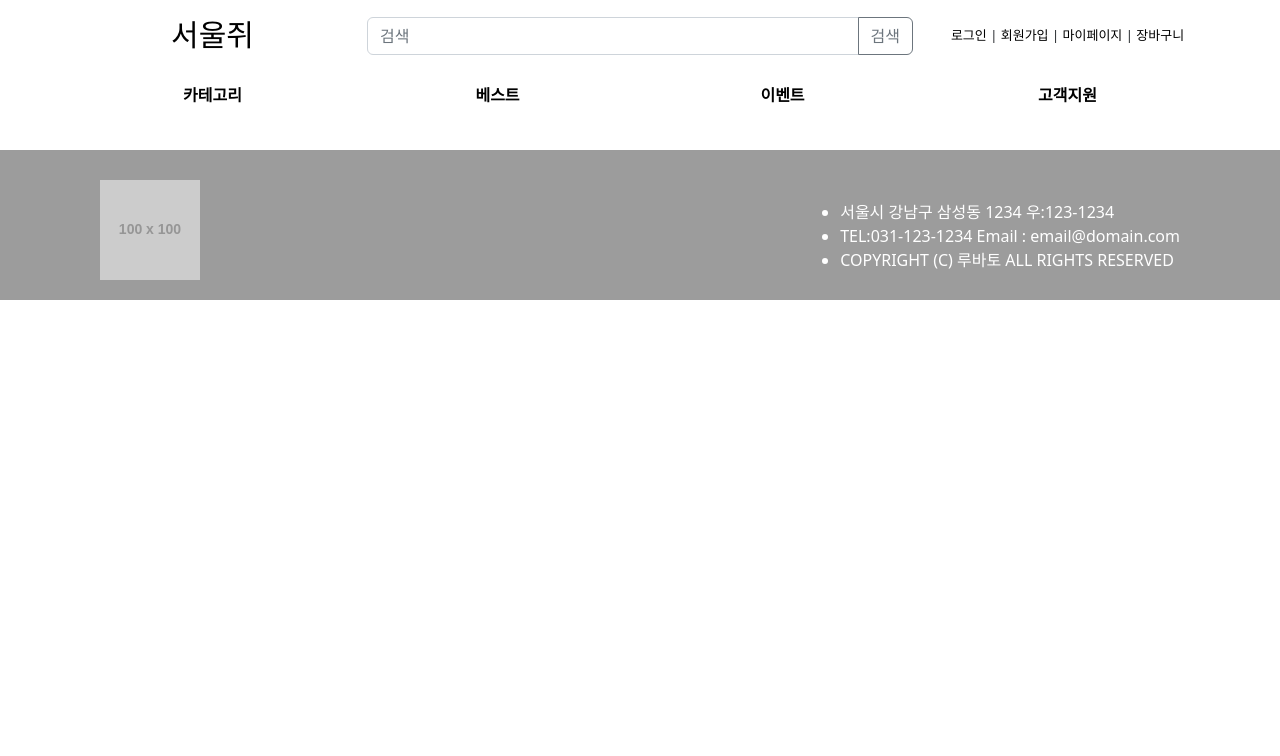
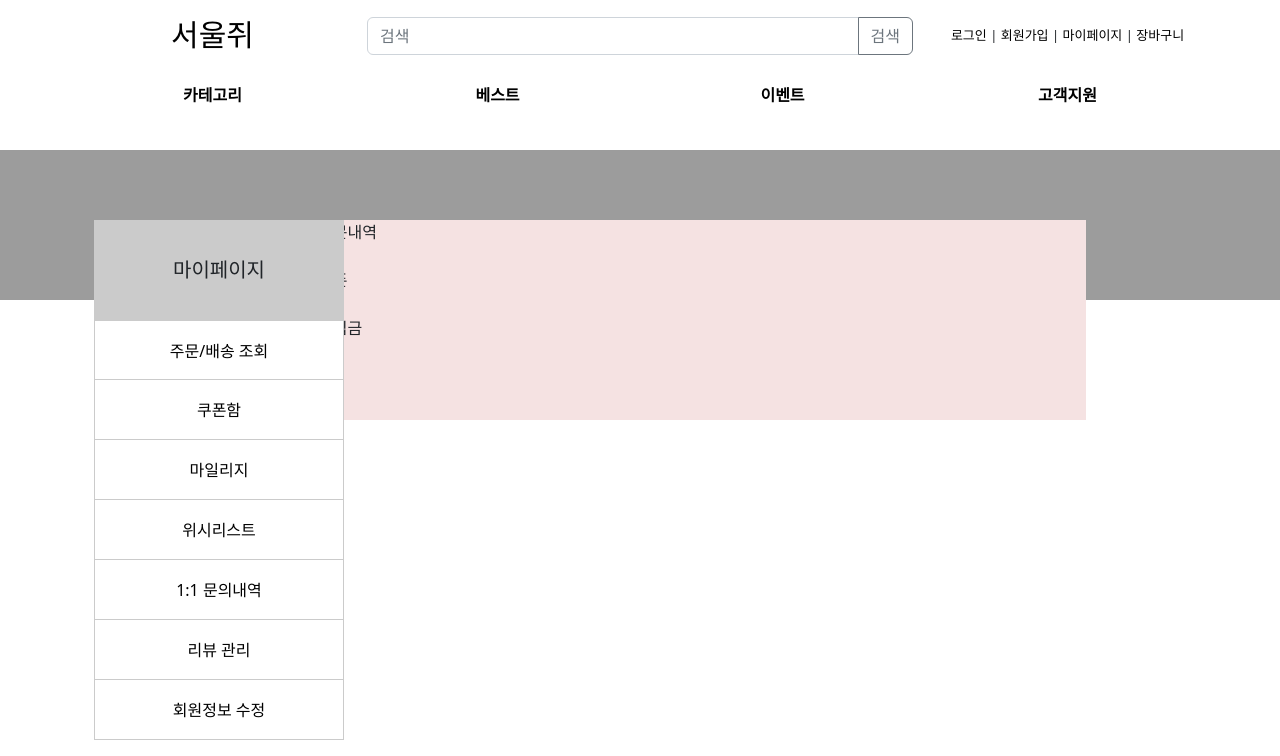
Before and after one commit to PSE22/Backend_TeamProject_1, a Vue app in the folder 02_frontend/: page /mypage in a window 1280 px wide. Shown: the top 756 px of the page. Built offline with nearby package versions, Linux system fonts and the light colour scheme; a web font is replaced by a local one.

Commit message:
Create myPage

```diff
--- a/02_frontend/src/App.vue
+++ b/02_frontend/src/App.vue
@@ -26,4 +26,5 @@ export default {
 <style>
 @import "@/assets/css/app.css";
 @import "@/assets/css/home.css";
+@import "@/assets/css/mypage.css";
 </style>
--- /dev/null
+++ b/02_frontend/src/assets/css/mypage.css
@@ -0,0 +1,79 @@
+/* 마이페이지 */
+/* 정렬 */
+.my-page {
+    position: absolute;
+}
+/* 메뉴 타이틀 */
+.my-page-title {
+margin-top: 100px;
+width: 250px;
+height: 100px;
+
+background-color: #cbcbcb;
+text-align: center;
+line-height: 100px;
+font-size: 20px;
+
+}
+
+/* 첫번째 메뉴 */
+.my-page-menu {
+box-sizing: border-box;
+width: 250px;
+height: 60px;
+
+background: #FFFFFF;
+border: 1px solid #cbcbcb;
+list-style: none;
+
+text-align: center;
+line-height: 60px;
+color: black;
+}
+
+/* 나머지 메뉴 */
+.my-page-menu2{
+box-sizing: border-box;
+width: 250px;
+height: 60px;
+
+background: #FFFFFF;
+border-width: 0px 1px 1px 1px;
+border-style: solid;
+border-color: #cbcbcb;
+
+list-style: none;
+text-align: center;
+line-height: 60px;
+color: black;
+}
+
+/* 첫번째 메뉴 링크 */
+.my-page-menu >a{
+    color: black;
+    text-decoration: none;
+}
+
+/* 나머지 메뉴 링크 */
+.my-page-menu2 >a{
+    color: black;
+    text-decoration: none;
+    display: block;
+}
+.my-page-menu :hover {
+    color: #666666;
+}
+
+.my-page-menu2 :hover {
+    color: #666666;
+}
+
+/* 마이페이지 타이틀 박스 */
+.my-page-title-box {
+    background-color: #f5e2e2;
+    height: 200px;
+    width: 800px;
+    float: right;
+    margin: 100px;
+    float: right;
+}
--- /dev/null
+++ b/02_frontend/src/components/common/MyPageMainMenu.vue
@@ -0,0 +1,25 @@
+// 마이페이지 메인
+<template>
+  <div>
+    <div class="my-page container">
+      <div class="my-page-title">마이페이지</div>
+      <div>
+        <li class="my-page-menu"><a href="#">주문/배송 조회</a></li>
+        <li class="my-page-menu2"><a href="#">쿠폰함</a></li>
+        <li class="my-page-menu2"><a href="#">마일리지</a></li>
+        <li class="my-page-menu2"><a href="#">위시리스트</a></li>
+        <li class="my-page-menu2"><a href="#">1:1 문의내역</a></li>
+        <li class="my-page-menu2"><a href="#">리뷰 관리</a></li>
+        <li class="my-page-menu2"><a href="#">회원정보 수정</a></li>
+      </div>
+    </div>
+  </div>
+</template>
+
+<script>
+export default {};
+</script>
+
+<style>
+
+</style>
--- a/02_frontend/src/router/index.js
+++ b/02_frontend/src/router/index.js
@@ -4,7 +4,11 @@ const routes = [
   {
     path: '/',
     component: () => import('../views/HomeView.vue')
-  }
+  },
+  {
+    path: "/mypage",
+    component: () => import("../views/MyPageMain.vue"),
+  },
 ]
 
 const router = createRouter({
--- /dev/null
+++ b/02_frontend/src/views/MyPageMain.vue
@@ -0,0 +1,27 @@
+<template>
+  <MyPageMain />
+  <div class="container">
+    <div class="my-page-title-box">
+      <div>
+        <ul>
+          <li>주문내역</li>
+          <li>|</li>
+          <li>쿠폰</li>
+          <li>|</li>
+          <li>적립금</li>
+        </ul>
+      </div>
+    </div>
+  </div>
+</template>
+
+<script>
+import MyPageMain from "@/components/common/MyPageMainMenu.vue";
+export default {
+  components: {
+    MyPageMain,
+  },
+};
+</script>
+
+<style></style>
```
